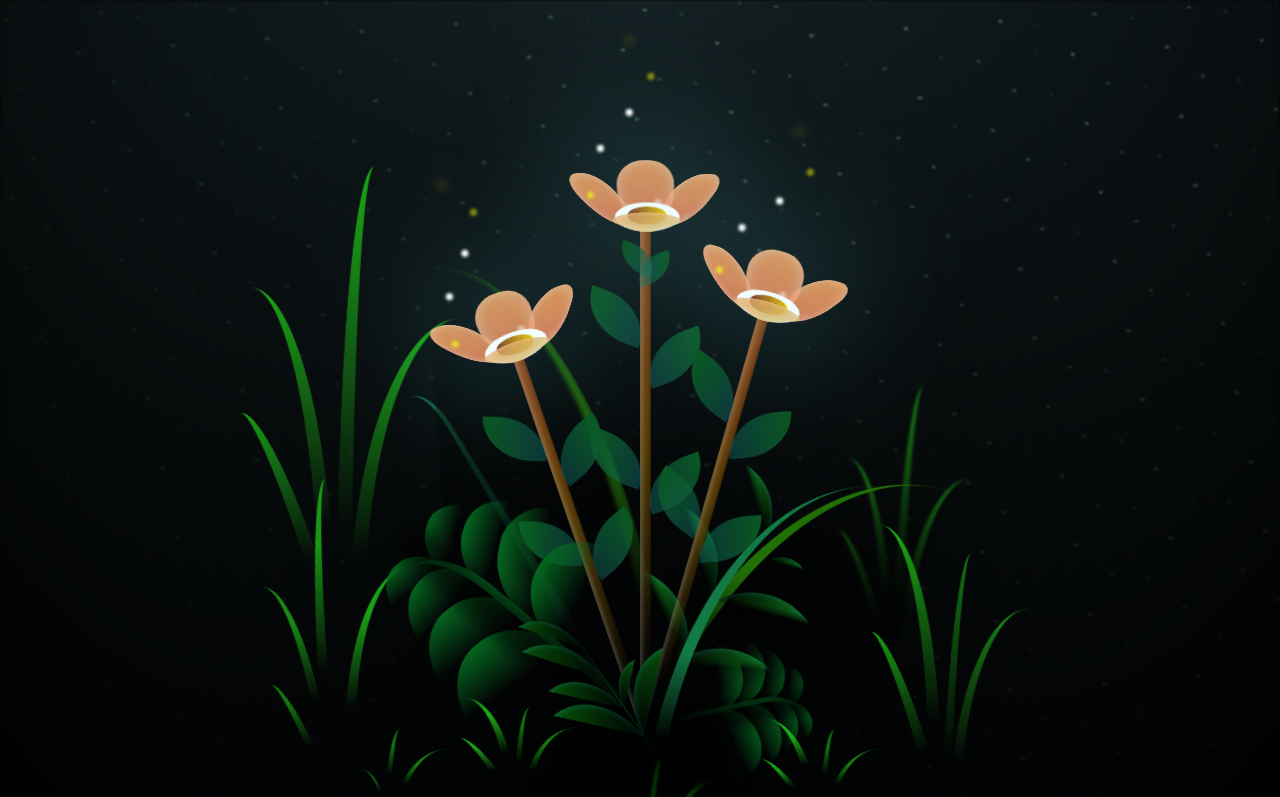
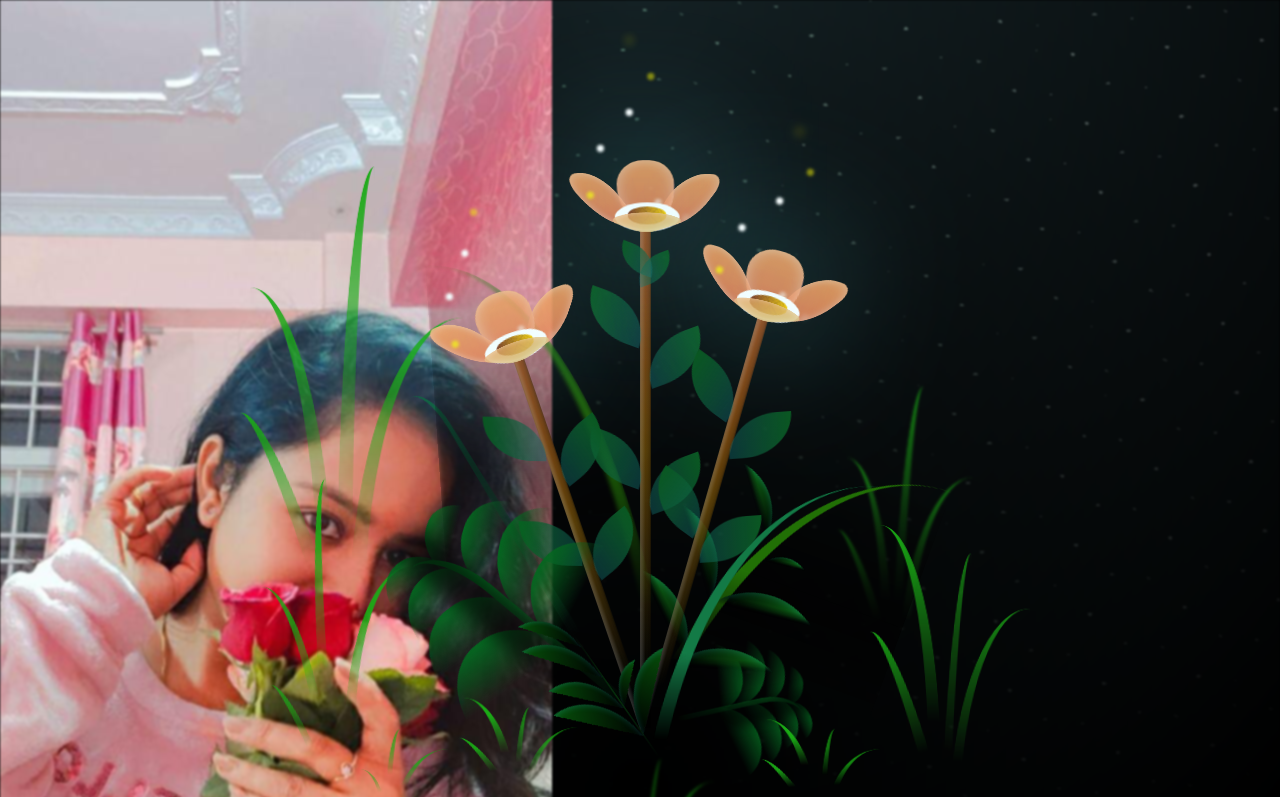
Before and after one commit to Amit2299/flower2, a plain HTML site: page index.html in a window 1280 px wide. Shown: the top 797 px of the page. Drawn offline with Linux system fonts and the light colour scheme.

Commit message:
Update index.html

```diff
--- a/index.html
+++ b/index.html
@@ -10,7 +10,7 @@
     <title>flowers</title>
 </head>
 <body class="container">
-    <div class="night"><!--<img src="1.jpg" alt="" srcset="">--> </div>
+    <div class="night"><img src="1.jpg" alt="" srcset=""> </div>
     <div class="flowers">
       <div class="flower flower--1">
         <div class="flower__leafs flower__leafs--1">
```
